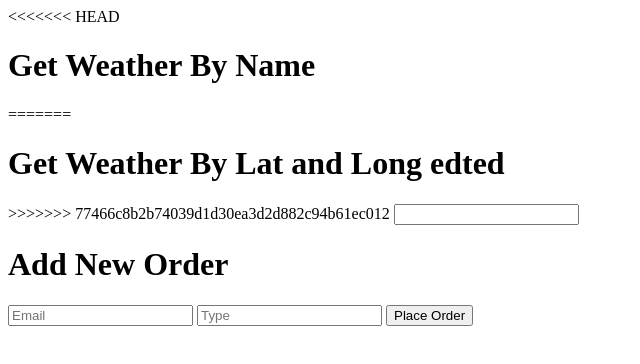
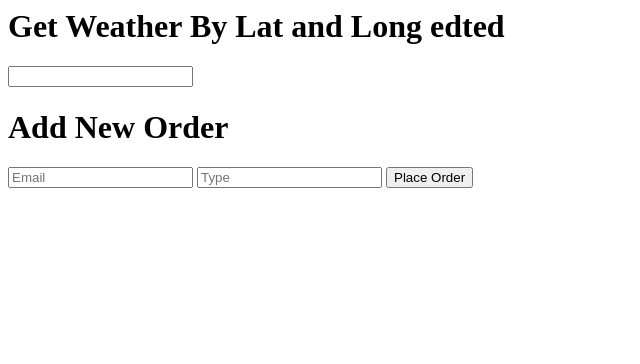
Before and after one commit to azamsharp/Week5-Day4, a plain HTML site: page index.html in a window 1280 px wide. Shown: the whole page, without its empty margins (0-640 px from the left). Drawn offline with Linux system fonts and the light colour scheme; no server answers.

Commit message:
merge conflicts resolved

```diff
--- a/index.html
+++ b/index.html
@@ -2,11 +2,7 @@
     <head></head>
     <body>
 
-<<<<<<< HEAD
-        <h1>Get Weather By Name</h1>
-=======
         <h1>Get Weather By Lat and Long edted</h1>
->>>>>>> 77466c8b2b74039d1d30ea3d2d882c94b61ec012
         <input type = "text" />
 
         <h1>Add New Order</h1>
```
